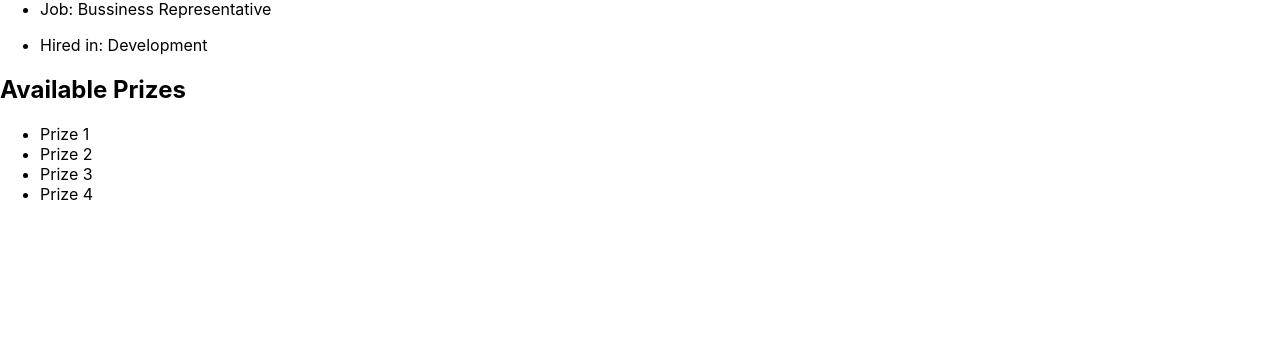
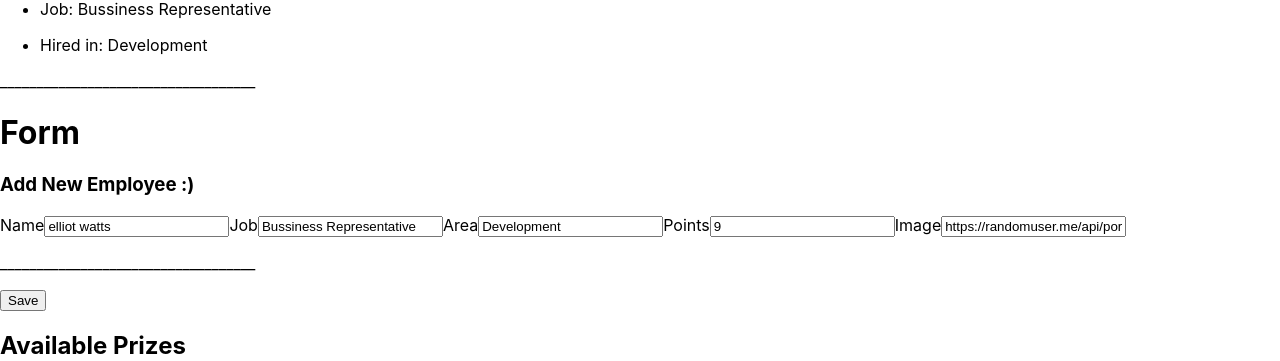
Before and after one commit to vanessamontesb/Team-people-app, a React (Create React App) app: page /#/employees/1 in a window 1280 px wide. Shown: the part 461-822 px from the top of the page. Before the commit the page ends 800 px from the top, so only its background shows below. Built offline with nearby package versions, Linux system fonts and the light colour scheme; data requests are answered from the project's data file.

Commit message:
Edit Employee added

```diff
--- a/src/components/Employees-Container/EmployeeForm/EmployeeForm.js
+++ b/src/components/Employees-Container/EmployeeForm/EmployeeForm.js
@@ -29,7 +29,7 @@ class EmployeeForm extends React.Component{
                     <label>Image</label>
                     <input onChange={this.props.onChange} type="text" name="imgSrc" value={this.props.formValues.imgSrc}/>
 
-                    <button  onClick={this.handleClick} >Save</button>
+                    {/* <button  onClick={this.handleClick} >Save</button> */}
                 </form>
 
                 <p>___________________________________</p>
--- a/src/components/Employees-Container/EmployeeNew/EmployeeNew.js
+++ b/src/components/Employees-Container/EmployeeProfile/EmployeeProfile.js
@@ -1,6 +1,6 @@
 import React from 'react'
 
-class EmployeeNew extends React.Component{
+class EmployeeProfile extends React.Component{
 
     render() {
 
@@ -22,4 +22,4 @@ class EmployeeNew extends React.Component{
     }
 }
 
-export default EmployeeNew
+export default EmployeeProfile
--- a/src/pages/Employees/Employees.js
+++ b/src/pages/Employees/Employees.js
@@ -2,7 +2,7 @@ import React from 'react'
 import axios from 'axios'
 import { API_URL } from "../../constants";
 import EmployeeForm from '../../components/Employees-Container/EmployeeForm/EmployeeForm'
-import EmployeeNew from '../../components/Employees-Container/EmployeeNew/EmployeeNew'
+import EmployeeProfile from '../../components/Employees-Container/EmployeeProfile/EmployeeProfile'
 import EmployeesList from '../../components/Employees-Container/EmployeesList/EmployeesList'
 
 
@@ -94,8 +94,9 @@ class Employees extends React.Component{
                     formValues={this.state.form}
                     onSubmit={this.createEmployee}
                     />
+                    <button  onClick={this.createEmployee} >Save</button>
 
-                <EmployeeNew
+                <EmployeeProfile
                     id={this.state.form.id}
                     name={this.state.form.name}
                     job={this.state.form.job}
--- a/src/pages/IdEmployee/IdEmployee.js
+++ b/src/pages/IdEmployee/IdEmployee.js
@@ -1,21 +1,56 @@
 import React from 'react'
 import axios from 'axios'
 import { API_URL } from "../../constants";
+import EmployeeForm from '../../components/Employees-Container/EmployeeForm/EmployeeForm'
+
 
 class IdEmployee extends React.Component{
     constructor(props){
         super(props)
         this.state = {
-            employee: []
+            employee: {
+                name:"",
+                job:"",
+                area:"",
+                imgSrc:"",
+                points:"",
+                id:""
+            }
         }
+    }
+    handleChange = e => {
+        const newInfo = this.state.employee
+        newInfo[e.target.name] = e.target.value
+
+        this.setState({
+            employee : newInfo
+            }
+        )
+    }
+
+    editEmployee = e => {
+        e.preventDefault()
+        console.log('submit from edit')
+        console.log(this.state.employee)
+
+        const id = this.props.match.params.id
+
+        axios.put(`${API_URL}/employees/${id}`, {
+            name:this.state.employee.name,
+            job:this.state.employee.job,
+            area:this.state.employee.area,
+            imgSrc:this.state.employee.imgSrc,
+            points:this.state.employee.points
+        })
     }
 
     async componentDidMount() {
-        console.log('3. componentDiddMount')
         const id = this.props.match.params.id
 
         const {data} = await axios.get(`${API_URL}/employees/${id}`)
         this.setState({employee : data})
+
+        console.log(this.state.employee)
     }
 
 
@@ -40,6 +75,15 @@ class IdEmployee extends React.Component{
                 </p>
             </li>
         </ul>
+        <EmployeeForm
+            onChange={this.handleChange}
+            formValues={this.state.employee}
+            onSubmit={this.editEmployee}
+            />
+            <button
+            onClick={this.editEmployee}
+                >Save</button>
+
 
         <h2>Available Prizes</h2>
         <ul>
```
